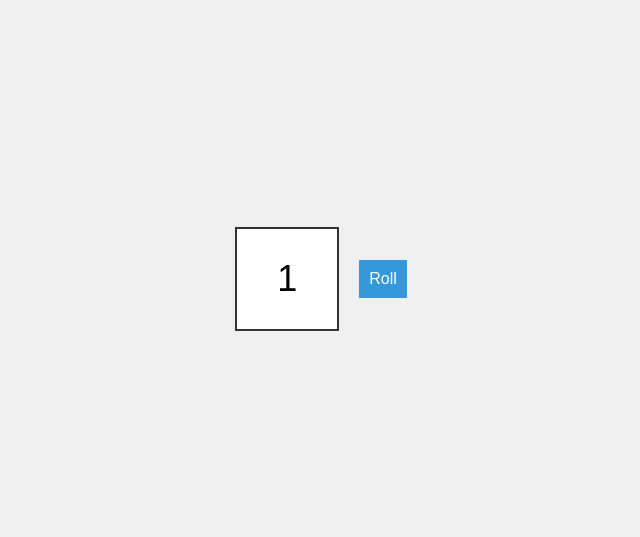
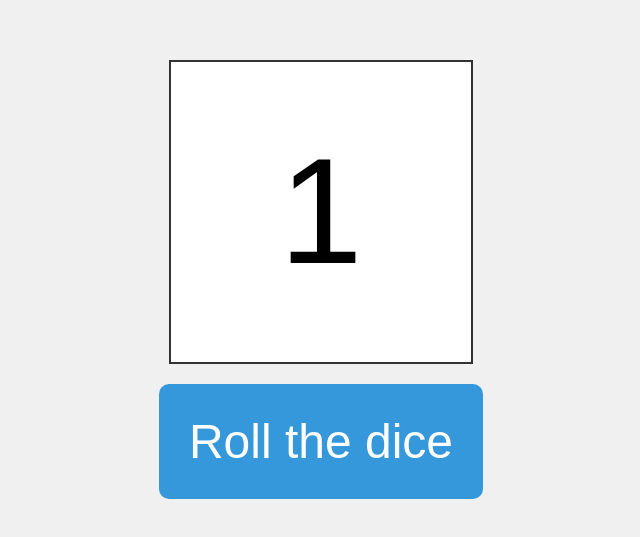
Before and after one commit to On-Fi/dice-JS, a plain HTML site: page index.html in a window 1280 px wide. Shown: the part 121-658 px from the top of the page, without its empty margins (319-959 px from the left). Drawn offline with Linux system fonts and the light colour scheme.

Commit message:
adjust the styles

```diff
--- a/index.html
+++ b/index.html
@@ -10,7 +10,7 @@
     <div id="dice-container">
         <div id="dice">1</div>
     </div>
-    <button id="roll-button">Roll</button>
+    <button id="roll-button">Roll the dice</button>
     <script src="script.js"></script>
 </body>
 </html>
--- a/styles.css
+++ b/styles.css
@@ -1,5 +1,6 @@
 body {
     display: flex;
+    flex-direction: column;
     align-items: center;
     justify-content: center;
     height: 100vh;
@@ -9,15 +10,15 @@ body {
 }
 
 #dice-container {
-    width: 100px;
-    height: 100px;
+    width: 300px;
+    height: 300px;
     background-color: white;
     border: 2px solid #333;
     display: flex;
     align-items: center;
     justify-content: center;
-    font-size: 36px;
-    margin-right: 20px;
+    font-size: 150px;
+    margin-bottom: 20px;
 }
 
 #dice {
@@ -25,10 +26,25 @@ body {
 }
 
 button {
-    padding: 10px;
-    font-size: 16px;
+    display: flex;
+    align-items: center;
+    justify-content: center;
+    padding: 30px;
+    font-size: 3rem;
     background-color: #3498db;
     color: #ffffff;
     border: none;
+    border-radius: 10px;
     cursor: pointer;
+    transition: background-color 0.3s ease, transform 0.5s ease;
 }
+
+button:hover {
+    background-color: #2980b9;
+    transform: scale(1.1);
+}
+
+button:active {
+    background-color: #207298;
+    transform: scale(0.9);
+}
```
